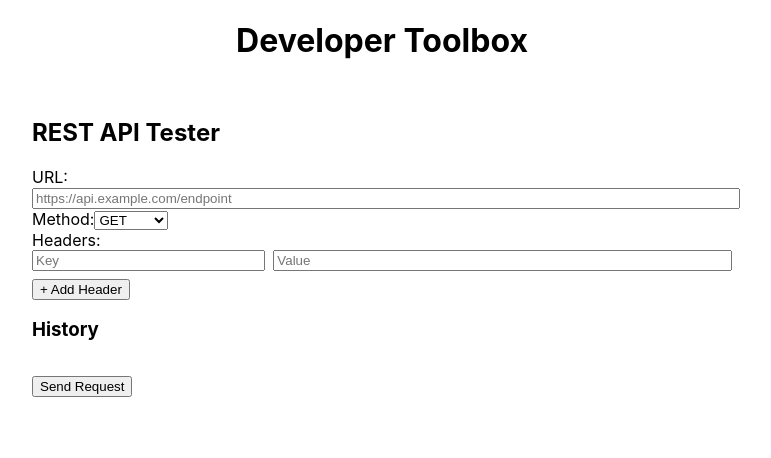
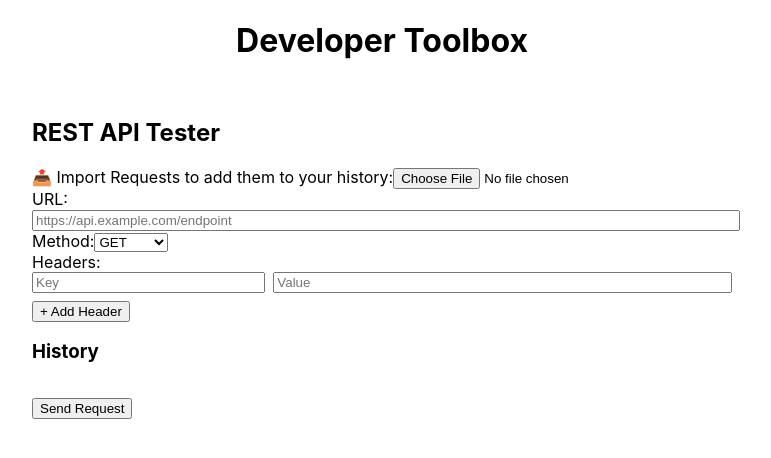
Before and after one commit to Maulik0417/DeveloperToolboxHub, a React (Create React App) app in the folder developer-toolbox/: page / in a window 1280 px wide. Shown: the top 458 px of the page, without its empty margins (258-1029 px from the left). Built offline with nearby package versions, Linux system fonts and the light colour scheme.

Commit message:
Added Export / import request collections to API Tester

```diff
--- a/developer-toolbox/src/components/ApiTester.jsx
+++ b/developer-toolbox/src/components/ApiTester.jsx
@@ -58,7 +58,47 @@ const ApiTester = () => {
       return curl;
     };
 
+    const exportRequests = () => {
+
+      const dataStr = JSON.stringify(history, null, 2);
+      const blob = new Blob([dataStr], { type: "application/json" });
+      const url = URL.createObjectURL(blob);
+
+      const link = document.createElement("a");
+      link.href = url;
+      link.download = "api_requests.json";
+      link.click();
+
+      URL.revokeObjectURL(url);
+    };
+
+    const importRequests = (e) => {
+      const file = e.target.files[0];
+      if (!file) return;
+
+      const reader = new FileReader();
+      reader.onload = (event) => {
+        try {
+          const imported = JSON.parse(event.target.result);
+          if (Array.isArray(imported)) {
+            const valid = imported.filter(req => req.url && req.url.startsWith("http"));
+            const updated = [...history, ...valid];
+            setHistory(updated);
+            localStorage.setItem("apiRequestHistory", JSON.stringify(updated));
+            alert("Requests imported successfully!");
+          }
+        } catch {
+          alert("Invalid file format");
+        }
+      };
+      reader.readAsText(file);
+    };
+
   const sendRequest = async () => {
+    if (!url || !url.startsWith("http")) {
+      alert("Please enter a valid URL (starting with http or https)");
+      return;
+    }
     const start = performance.now();
     try {
       setLoading(true);
@@ -109,6 +149,11 @@ const ApiTester = () => {
   return (
     <div style={{ padding: "1rem", maxWidth: "700px", margin: "0 auto" }}>
       <h2>REST API Tester</h2>
+
+      <label>
+        📤 Import Requests to add them to your history:
+        <input type="file" accept=".json" onChange={importRequests} />
+      </label>
 
       <div>
         <label>URL:</label>
@@ -214,6 +259,9 @@ const ApiTester = () => {
         >
           📋 Copy curl command for current request
         </button>
+        <button onClick={exportRequests}>
+          ⬇️ Export Requests
+        </button>
           <SyntaxHighlighter language="json" style={oneDark}>
           {JSON.stringify(response.data, null, 2)}
           </SyntaxHighlighter>
```
